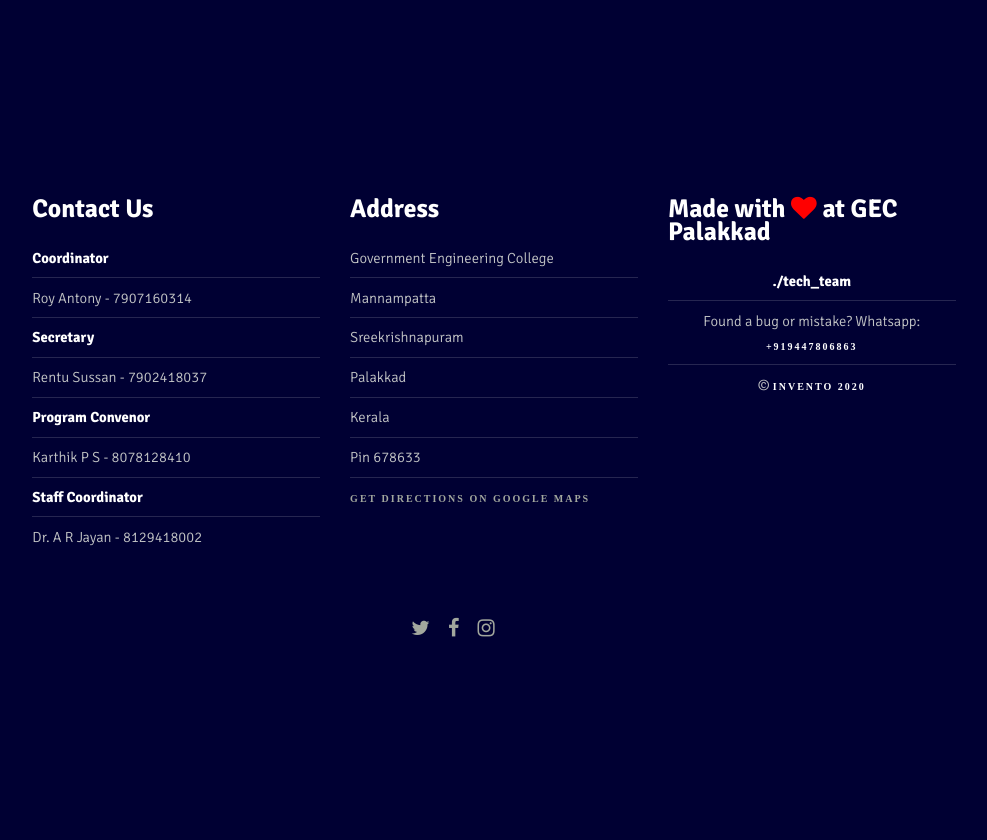
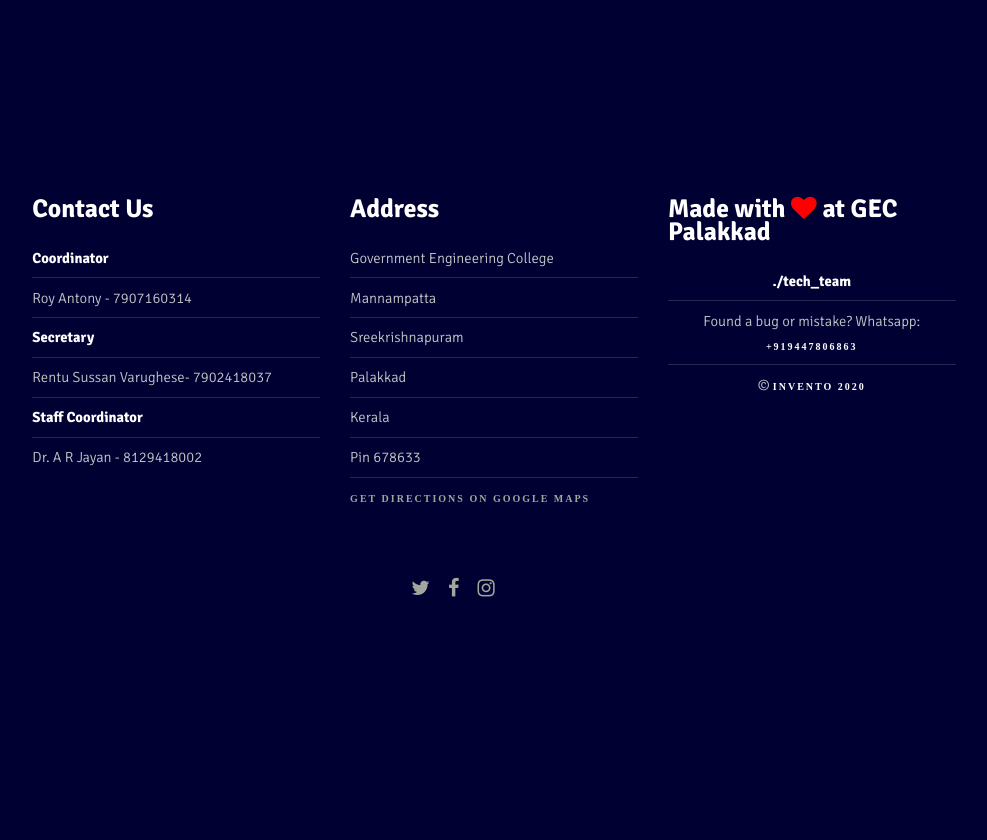
Before and after one commit to farshadkalathingal/invento20, a Django app: template invento18/templates/pages/about.html in a window 1280 px wide. Shown: the part 898-1738 px from the top of the page, without its empty margins (186-1173 px from the left). After the commit the page ends 1495 px from the top, so only its background shows below. Run offline with Django 3.2, Linux system fonts and the light colour scheme; the template is opened without the code that fills it, so the values that code supplies are empty; some libraries are stand-ins or nearby versions.

Commit message:
footer changer

```diff
--- a/invento18/templates/pages/base.html
+++ b/invento18/templates/pages/base.html
@@ -79,9 +79,7 @@
                         <li><b>Coordinator</b></li>
                         <li>Roy Antony - 7907160314</li>
                         <li><b>Secretary</b></li>
-                        <li>Rentu Sussan - 7902418037</li>
-                        <li><b>Program Convenor</b></li>
-                        <li>Karthik P S - 8078128410</li>
+                        <li>Rentu Sussan Varughese- 7902418037</li>
                         <li><b>Staff Coordinator</b></li>
                         <li>Dr. A R Jayan - 8129418002</li>
                       </ul>
```
